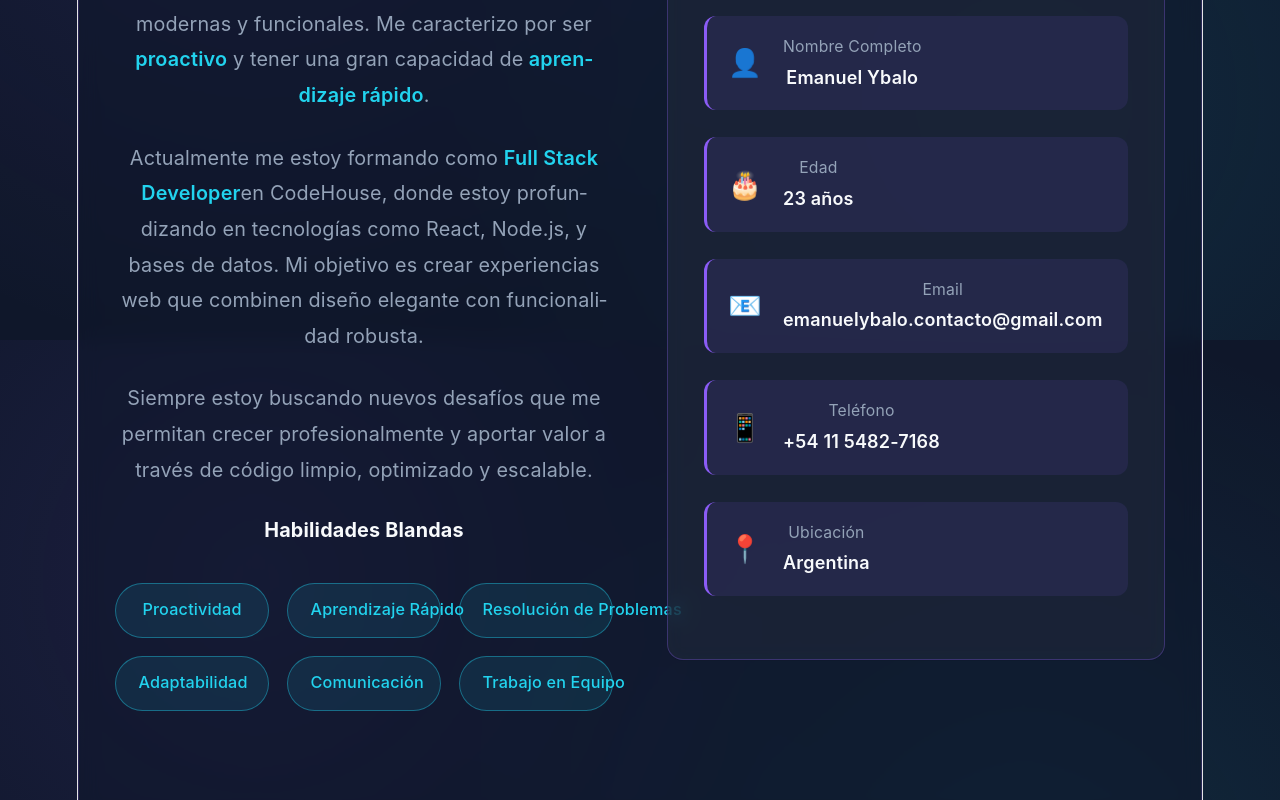
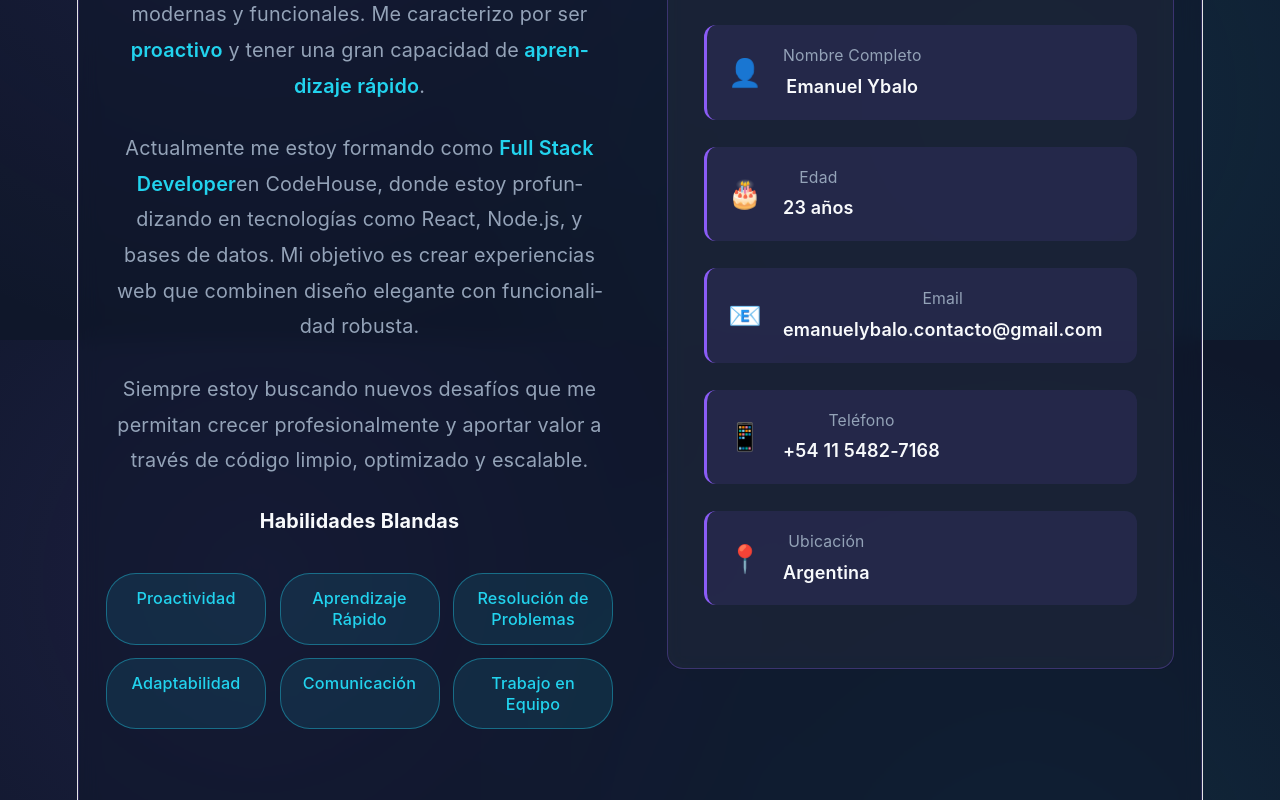
Before and after one commit to Y-emanuel/portafolio-Emanuel, a React (Vite) app: page / in a window 1280 px wide. Shown: the part 1260-2060 px from the top of the page. Built offline with nearby package versions, Linux system fonts and the light colour scheme.

Commit message:
Update About.jsx

```diff
--- a/src/components/sections/About.jsx
+++ b/src/components/sections/About.jsx
@@ -5,7 +5,7 @@ import { personalInfo } from '../../data/personalInfo';
 import { SectionTitle } from '../ui/SectionTitle';
 
 const Section = styled.section`
-  padding: 6rem 2rem;
+  padding: 6rem 1.5rem;
   max-width: 1200px;
   width: 100%;
   margin: 4rem auto;
@@ -16,8 +16,8 @@ const Section = styled.section`
   overflow-x: hidden;
 
   @media (max-width: ${theme.breakpoints.mobile}) {
-    margin: 2rem 1rem;
-    padding: 4rem 1.5rem;
+    margin: 2rem 0.5rem;
+    padding: 3rem 1rem;
     border-radius: 16px;
   }
 `;
@@ -44,14 +44,15 @@ const InfoCard = styled(motion.div)`
   backdrop-filter: blur(10px);
   transition: ${theme.transitions.smooth};
   width: 100%;
+  overflow: hidden;
 
   &:hover {
-    border-color: ${theme.colors.primary};
-    box-shadow: ${theme.shadows.futuristic};    transform: translateY(-4px);
+    border-color: ${theme.colors.primary};    box-shadow: ${theme.shadows.futuristic};
+    transform: translateY(-4px);
   }
 
   @media (max-width: ${theme.breakpoints.mobile}) {
-    padding: 1.5rem;
+    padding: 1.5rem 1rem;
   }
 `;
 
@@ -66,6 +67,7 @@ const InfoItem = styled.div`
   border-left: 3px solid ${theme.colors.primary};
   transition: ${theme.transitions.fast};
   width: 100%;
+  overflow: hidden;
 
   &:hover {
     background: rgba(139, 92, 246, 0.2);
@@ -94,20 +96,24 @@ const InfoItem = styled.div`
     color: ${theme.colors.text};
     word-break: break-word;
     overflow-wrap: break-word;
-  }
+    max-width: 100%;  }
 
-  @media (max-width: ${theme.breakpoints.mobile}) {    padding: 0.75rem;
+  @media (max-width: ${theme.breakpoints.mobile}) {
+    padding: 0.75rem;
     gap: 0.75rem;
+    flex-direction: column;
+    align-items: flex-start;
   }
 `;
 
 const Description = styled.div`
   h3 {
-    font-size: clamp(1.5rem, 5vw, 1.75rem);
+    font-size: clamp(1.3rem, 5vw, 1.75rem);
     margin-bottom: 1.5rem;
     color: ${theme.colors.text};
     word-break: break-word;
     overflow-wrap: break-word;
+    line-height: 1.3;
 
     span {
       color: ${theme.colors.primary};
@@ -116,7 +122,7 @@ const Description = styled.div`
   }
 
   p {
-    font-size: clamp(1rem, 3.5vw, 1.1rem);
+    font-size: clamp(0.95rem, 3.5vw, 1.1rem);
     line-height: 1.8;
     color: ${theme.colors.textMuted};
     margin-bottom: 1.5rem;
@@ -136,32 +142,45 @@ const Description = styled.div`
 
 const SoftSkillsGrid = styled.div`
   display: grid;
-  grid-template-columns: repeat(auto-fit, minmax(120px, 1fr));
-  gap: 1rem;
+  grid-template-columns: repeat(auto-fit, minmax(140px, 1fr));
+  gap: 0.75rem;
   margin-top: 2rem;
-
+  width: 100%;
   @media (max-width: ${theme.breakpoints.mobile}) {
-    grid-template-columns: repeat(2, 1fr);
-    gap: 0.75rem;
+    grid-template-columns: 1fr;
+    gap: 0.6rem;
+    max-width: 100%;
   }
 `;
+
 const SoftSkillBadge = styled(motion.div)`
-  padding: 0.75rem 1.25rem;
+  padding: 0.75rem 1rem;
   background: rgba(34, 211, 238, 0.1);
   border: 1px solid rgba(34, 211, 238, 0.4);
   border-radius: 30px;
   text-align: center;
-  font-size: clamp(0.8rem, 3vw, 0.9rem);
+  font-size: clamp(0.8rem, 2.5vw, 0.9rem);
   color: ${theme.colors.accent};
   font-weight: 500;
   transition: ${theme.transitions.fast};
-  white-space: nowrap;
+  word-break: break-word;
+  overflow-wrap: break-word;
+  hyphens: auto;
+  white-space: normal;
+  line-height: 1.3;
+  min-height: fit-content;
 
   &:hover {
     background: ${theme.colors.accent};
     color: ${theme.colors.secondary};
     transform: translateY(-3px);
     box-shadow: 0 0 20px rgba(34, 211, 238, 0.4);
+  }
+
+  @media (max-width: ${theme.breakpoints.mobile}) {
+    padding: 0.6rem 0.8rem;
+    font-size: 0.85rem;
+    border-radius: 20px;
   }
 `;
 
@@ -175,8 +194,7 @@ const About = () => {
     },
   };
 
-  const itemVariants = {
-    hidden: { opacity: 0, x: -20 },
+  const itemVariants = {    hidden: { opacity: 0, x: -20 },
     visible: { opacity: 1, x: 0, transition: { duration: 0.5 } },
   };
 
@@ -195,6 +213,7 @@ const About = () => {
         title="Sobre Mí"
         subtitle="Conocé más sobre mi perfil profesional"
       />
+
       <Content>
         {/* Columna Izquierda - Descripción */}
         <motion.div
@@ -224,8 +243,7 @@ const About = () => {
             <motion.p variants={itemVariants}>
               Siempre estoy buscando nuevos desafíos que me permitan crecer profesionalmente y
               aportar valor a través de código limpio, optimizado y escalable.
-            </motion.p>
-          </Description>
+            </motion.p>          </Description>
 
           {/* Soft Skills */}
           <motion.div variants={itemVariants}>
@@ -240,10 +258,11 @@ const About = () => {
                   whileInView={{ opacity: 1, scale: 1 }}
                   viewport={{ once: true }}
                   transition={{ delay: index * 0.1 }}
-                  whileHover={{ scale: 1.05 }}
+                  whileHover={{ scale: 1.02 }}
                 >
                   {skill}
-                </SoftSkillBadge>              ))}
+                </SoftSkillBadge>
+              ))}
             </SoftSkillsGrid>
           </motion.div>
         </motion.div>
@@ -273,8 +292,7 @@ const About = () => {
               <span className="value">{personalInfo.age} años</span>
             </div>
           </InfoItem>
-
-          <InfoItem>
+                    <InfoItem>
             <span className="icon">📧</span>
             <div>
               <span className="label">Email</span>
@@ -292,7 +310,8 @@ const About = () => {
 
           <InfoItem>
             <span className="icon">📍</span>
-            <div>              <span className="label">Ubicación</span>
+            <div>
+              <span className="label">Ubicación</span>
               <span className="value">{personalInfo.location}</span>
             </div>
           </InfoItem>
```
